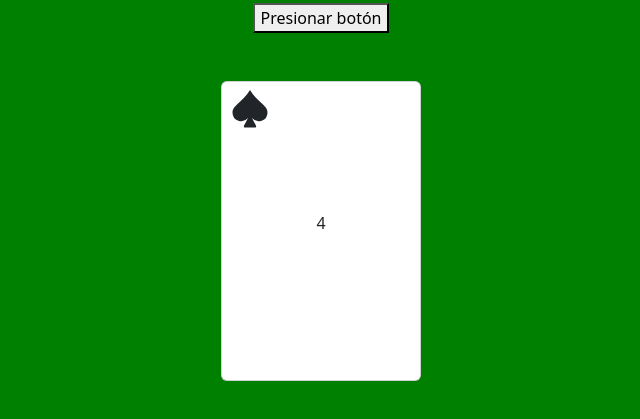
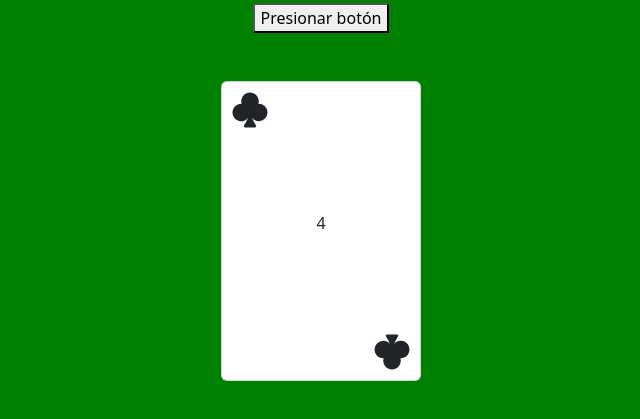
Before and after one commit to Khrisefzm/Random-Card-Generator2, a plain HTML site: page index.html in a window 1280 px wide. Both pictures are taken after a click on the button "Presionar botón". Shown: the part 53-472 px from the top of the page, without its empty margins (319-959 px from the left). Drawn offline with nearby package versions, Linux system fonts and the light colour scheme.

Commit message:
create random icons with javascript

```diff
--- a/app.js
+++ b/app.js
@@ -0,0 +1,23 @@
+function generateCard(){
+    let diamond = '<svg xmlns="http://www.w3.org/2000/svg" width="40" height="40" fill="red" class="bi bi-diamond-fill" viewBox="0 0 16 16"><path fill-rule="evenodd" d="M6.95.435c.58-.58 1.52-.58 2.1 0l6.515 6.516c.58.58.58 1.519 0 2.098L9.05 15.565c-.58.58-1.519.58-2.098 0L.435 9.05a1.482 1.482 0 0 1 0-2.098L6.95.435z"/></svg>';
+    let heart = '<svg xmlns="http://www.w3.org/2000/svg" width="40" height="40" fill="red" class="bi bi-suit-heart-fill" viewBox="0 0 16 16"><path d="M4 1c2.21 0 4 1.755 4 3.92C8 2.755 9.79 1 12 1s4 1.755 4 3.92c0 3.263-3.234 4.414-7.608 9.608a.513.513 0 0 1-.784 0C3.234 9.334 0 8.183 0 4.92 0 2.755 1.79 1 4 1z"/></svg>';
+    let spade = '<svg xmlns="http://www.w3.org/2000/svg" width="40" height="40" fill="currentColor" class="bi bi-suit-spade-fill" viewBox="0 0 16 16"><path d="M7.184 11.246A3.5 3.5 0 0 1 1 9c0-1.602 1.14-2.633 2.66-4.008C4.986 3.792 6.602 2.33 8 0c1.398 2.33 3.014 3.792 4.34 4.992C13.86 6.367 15 7.398 15 9a3.5 3.5 0 0 1-6.184 2.246 19.92 19.92 0 0 0 1.582 2.907c.231.35-.02.847-.438.847H6.04c-.419 0-.67-.497-.438-.847a19.919 19.919 0 0 0 1.582-2.907z"/></svg>';
+    let clover = '<svg xmlns="http://www.w3.org/2000/svg" width="40" height="40" fill="currentColor" class="bi bi-suit-club-fill" viewBox="0 0 16 16"><path d="M11.5 12.5a3.493 3.493 0 0 1-2.684-1.254 19.92 19.92 0 0 0 1.582 2.907c.231.35-.02.847-.438.847H6.04c-.419 0-.67-.497-.438-.847a19.919 19.919 0 0 0 1.582-2.907 3.5 3.5 0 1 1-2.538-5.743 3.5 3.5 0 1 1 6.708 0A3.5 3.5 0 1 1 11.5 12.5z"/></svg>';
+    let icon="";
+    let numberForIcon = Math.floor(Math.random()*4+1);
+    //Cambiando íconos
+    if(numberForIcon==1) icon=diamond;
+    if(numberForIcon==2) icon=heart;
+    if(numberForIcon==3) icon=spade;
+    if (numberForIcon==4) icon=clover;
+    let iconClass= document.getElementsByClassName("icon");
+    for (let i=0; i<iconClass.length;i++){
+        let element = iconClass[i];
+        element.innerHTML=`${icon}`
+    }
+
+
+}
+
+let btn1 = document.getElementById("btn1");
+btn1.addEventListener('click',generateCard);
--- a/index.html
+++ b/index.html
@@ -16,14 +16,7 @@
     </main>
     <section class="container mt-5">
         <div class="card bg-color-primary m-auto position-relative">
-          <div class="position-absolute top-0 start-0 m-2 icon">
-            <svg
-              xmlns="http://www.w3.org/2000/svg" width="40" height="40" fill="currentColor" class="bi bi-suit-spade-fill" viewBox="0 0 16 16">
-              <path
-                d="M7.184 11.246A3.5 3.5 0 0 1 1 9c0-1.602 1.14-2.633 2.66-4.008C4.986 3.792 6.602 2.33 8 0c1.398 2.33 3.014 3.792 4.34 4.992C13.86 6.367 15 7.398 15 9a3.5 3.5 0 0 1-6.184 2.246 19.92 19.92 0 0 0 1.582 2.907c.231.35-.02.847-.438.847H6.04c-.419 0-.67-.497-.438-.847a19.919 19.919 0 0 0 1.582-2.907z"
-              />
-            </svg>
-          </div>
+          <div class="position-absolute top-0 start-0 m-2 icon"></div>
           <div class="position-absolute top-50 start-50 translate-middle">
             <p id="card-number">4</p>
           </div>
```
